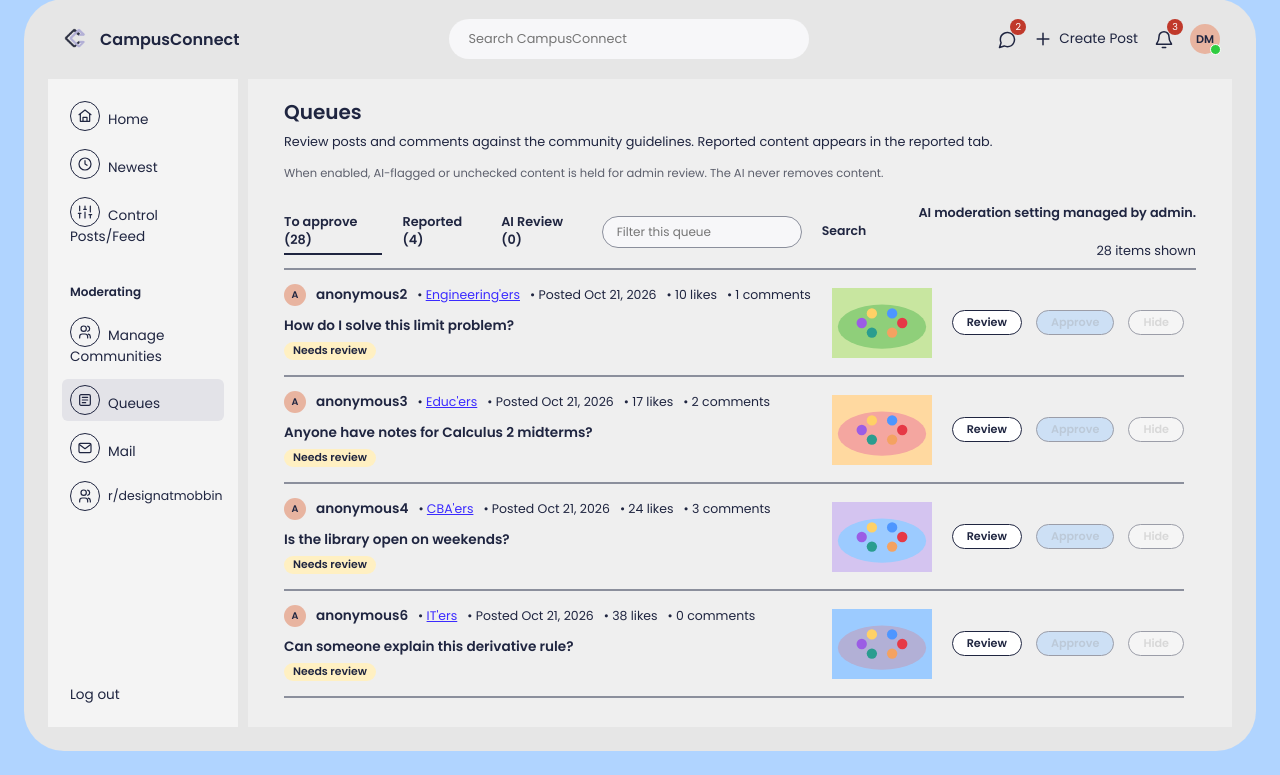
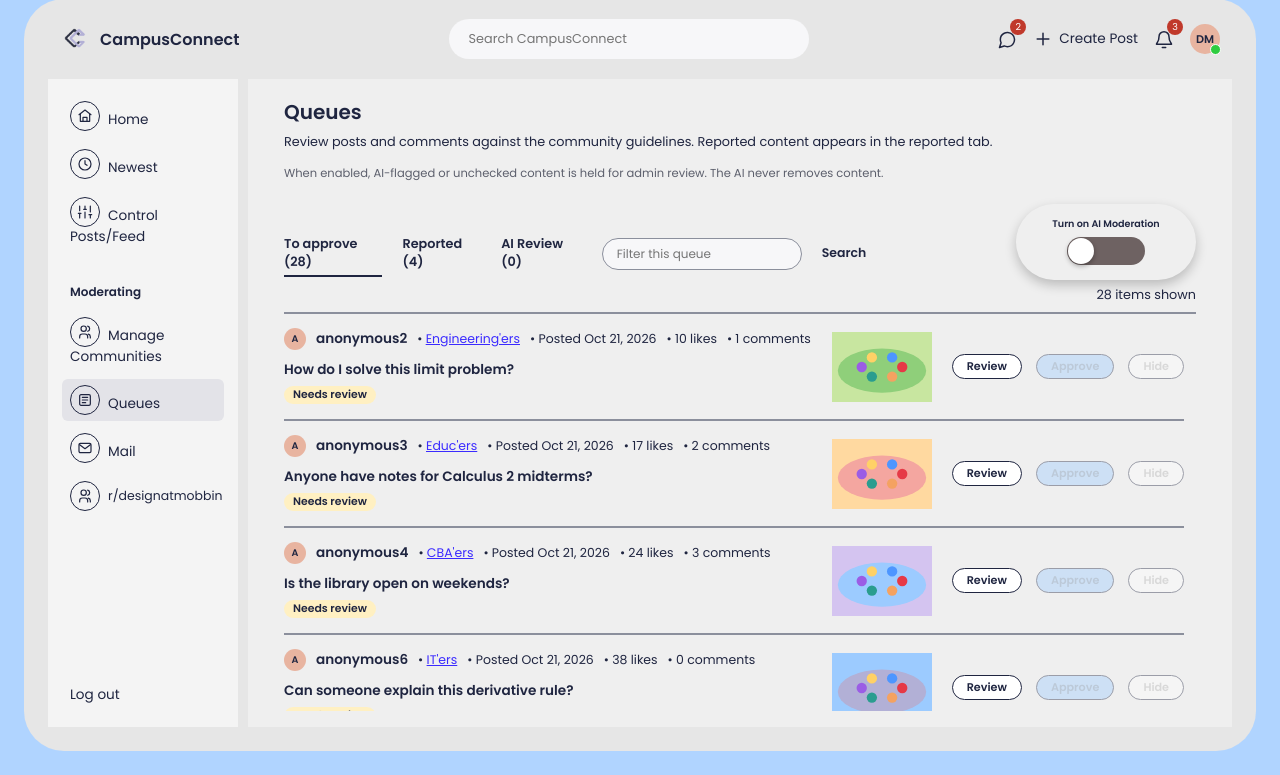
Before and after one commit to vinny-blip/CampusConnect_admin, a PHP site: page /queues in a window 1280 px wide. Shown: the part 25-800 px from the top of the page. Run offline with PHP 8.4, Linux system fonts and the light colour scheme; the visitor is signed in with stand-in values (Sample User, id 1); data that the repository does not hold is empty.

Commit message:
UPDated 10/21 1:15

```diff
--- a/app/Controllers/PageController.php
+++ b/app/Controllers/PageController.php
@@ -316,9 +316,6 @@ final class PageController
 
     private function handleQueueAction(string $action): void
     {
-        if ($action === 'toggle-ai-moderation') {
-            $this->requireAdminForAiReview(true);
-        }
         $postId = (int)($_POST['post_id'] ?? 0);
         $commentId = (int)($_POST['comment_id'] ?? 0);
         if (in_array($action, ['approve', 'remove', 'delete-post'], true)) {
--- a/app/Views/pages/queues.php
+++ b/app/Views/pages/queues.php
@@ -20,7 +20,6 @@
     <button class="button" type="submit">Search</button>
   </form>
   <div class="queue-status">
-    <?php if (($user['role'] ?? '') === 'admin'): ?>
     <form class="ai-moderation-form" method="post">
       <?= $csrf ?>
       <input type="hidden" name="action" value="toggle-ai-moderation">
@@ -30,9 +29,6 @@
         <span class="ai-switch" aria-hidden="true"><span></span></span>
       </button>
     </form>
-    <?php else: ?>
-      <span class="sub">AI moderation setting managed by admin.</span>
-    <?php endif; ?>
     <span class="count"><?= count($posts) + count($reportedComments) + count($aiReviewComments) ?> items shown</span>
   </div>
 </nav>
```
Also changed, not shown: README.md, app/data/campusconnect.sqlite. Lines whose indentation alone changed are shown as unchanged.
